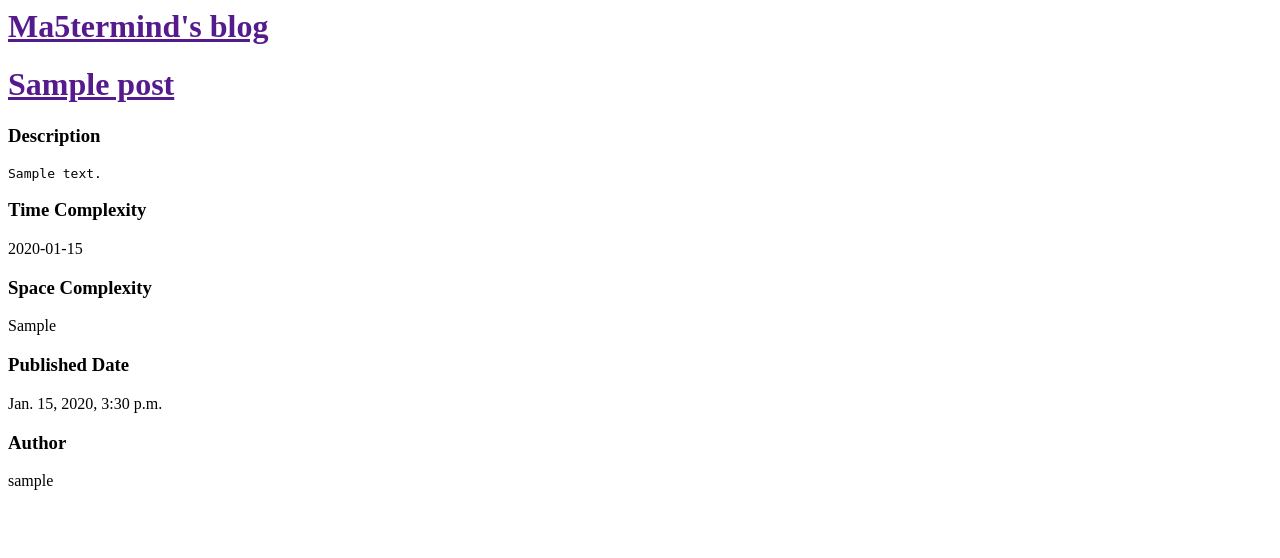
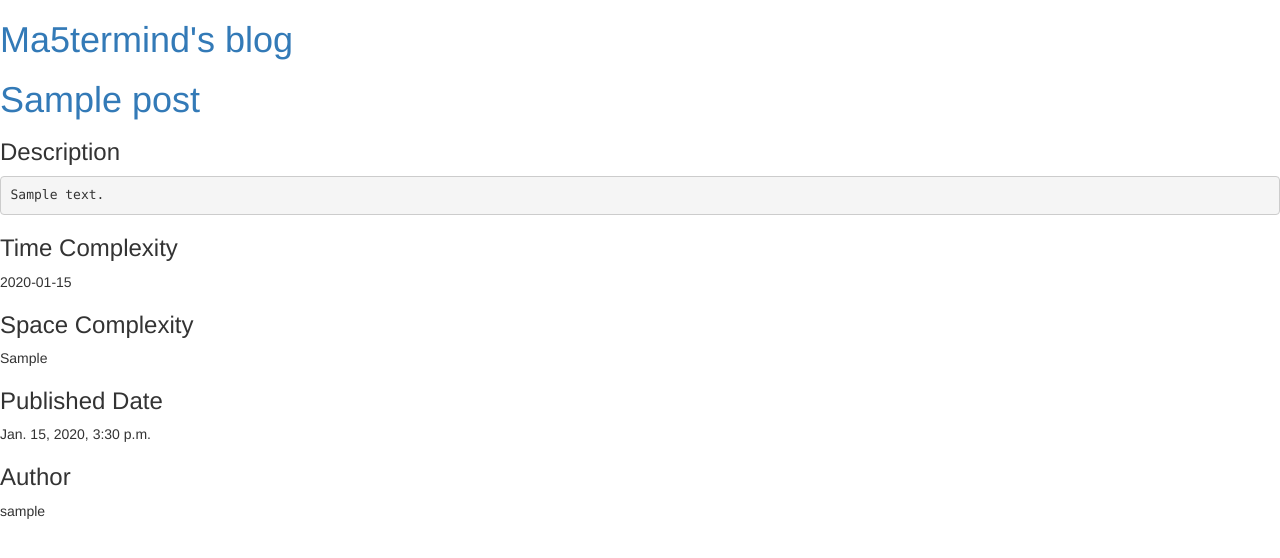
Before and after one commit to sunnyaggarwal/my-first-blog, a Django app: template blog/templates/blog/post_list.html in a window 1280 px wide. Shown: the top 558 px of the page. Run offline with Django 3.2, Linux system fonts and the light colour scheme; the template is opened without the code that fills it: values that come from a table or form of the project are taken from there, others are empty; tables that the repository leaves empty hold one stand-in row (values such as "Sample post"); some libraries are stand-ins or nearby versions.

Commit message:
styling my website

```diff
--- a/blog/templates/blog/post_list.html
+++ b/blog/templates/blog/post_list.html
@@ -1,11 +1,16 @@
 <html>
     <head>
+    	<link rel="stylesheet" href="//maxcdn.bootstrapcdn.com/bootstrap/3.2.0/css/bootstrap.min.css">
+		<link rel="stylesheet" href="//maxcdn.bootstrapcdn.com/bootstrap/3.2.0/css/bootstrap-theme.min.css">
         <title>Ma5termind's blog</title>
     </head>
     <body>
         <div>
             <h1><a href="">Ma5termind's blog</a></h1>
         </div>
+
+        <!-- <h2><a href="">starting your own blog</a></h2> -->
+
         {% for post in posts %}
         	<div>
         		<h1><a href="">{{ post.title }}</a></h1>
```
